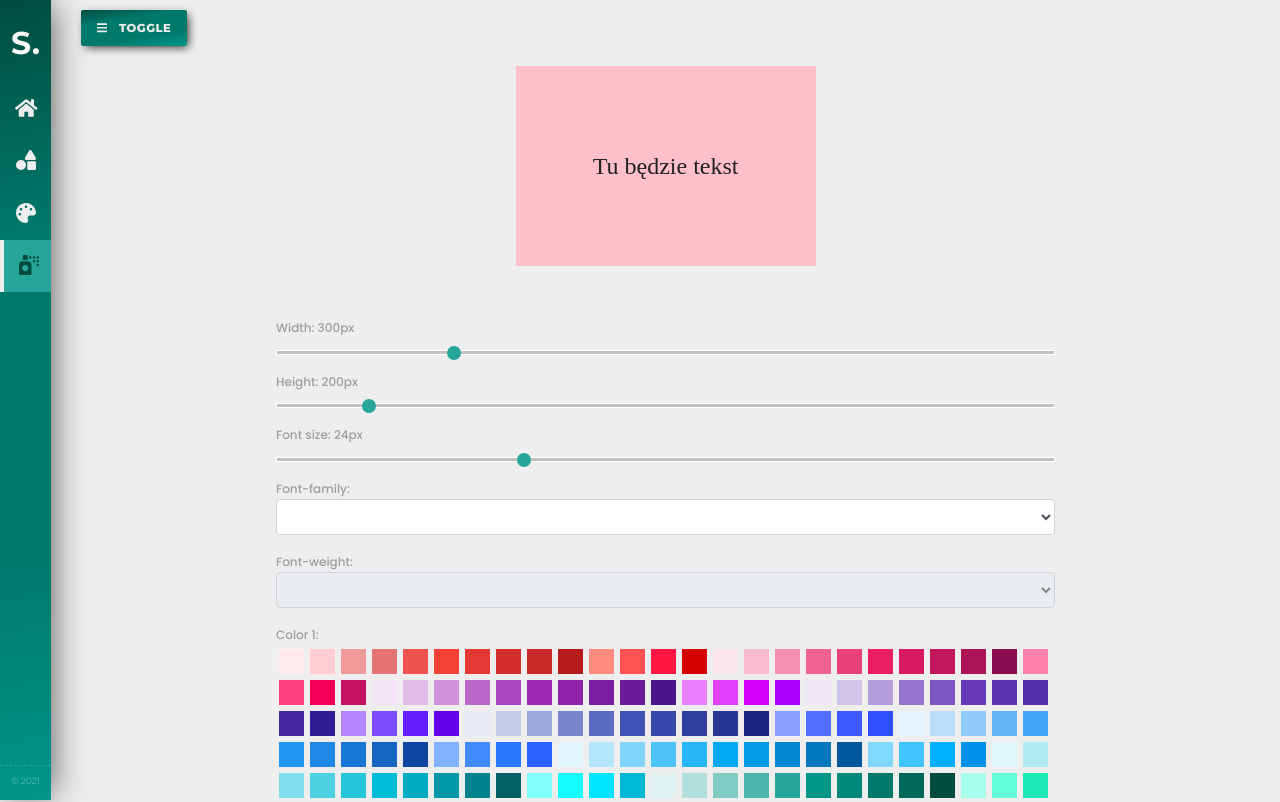
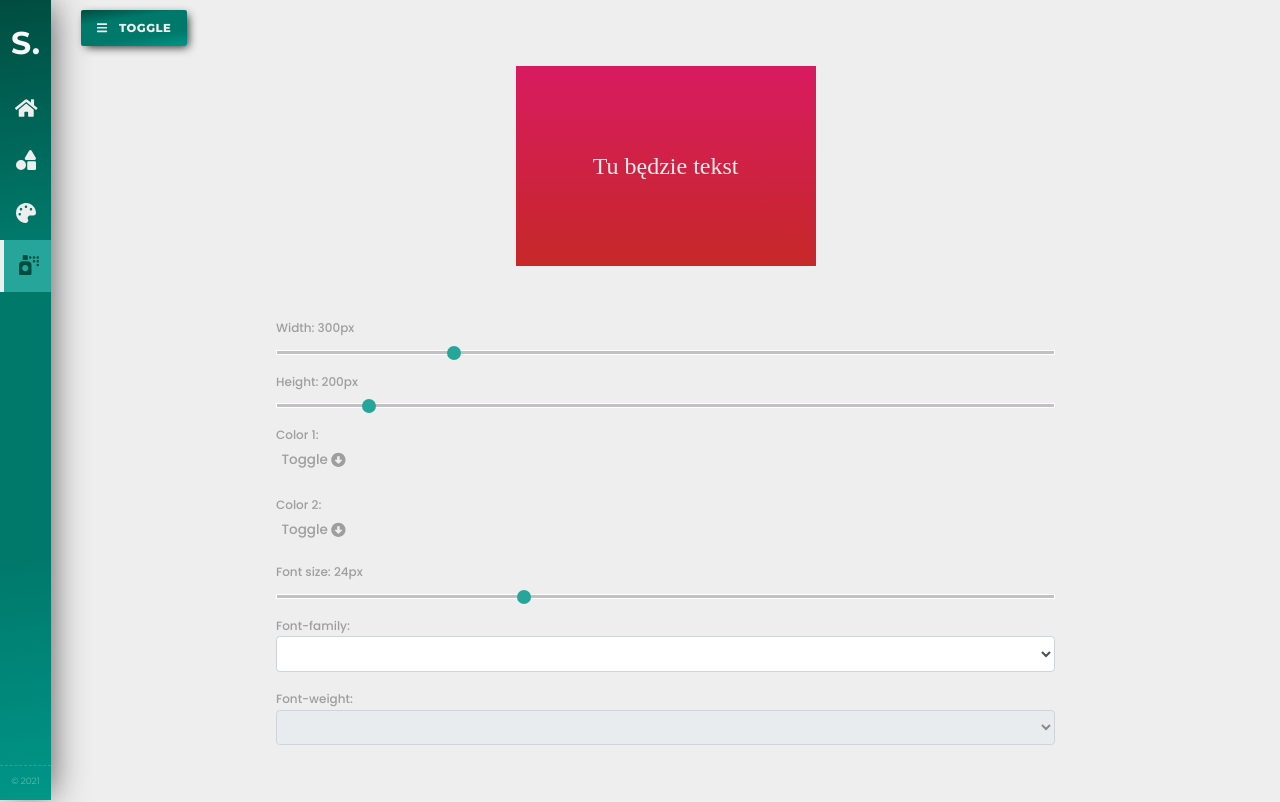
Before and after one commit to bartlomiejwyszecki/CSS-Application, an Angular app: page /banner-generator in a window 1280 px wide. Shown: the top 802 px of the page. Built offline with nearby package versions, Linux system fonts and the light colour scheme.

Commit message:
Colors section in banner generator completed.

```diff
--- a/src/app/components/banner-generator/banner-generator.component.html
+++ b/src/app/components/banner-generator/banner-generator.component.html
@@ -5,14 +5,58 @@
         </div>
     </div>
 
+    <!-- Settings -->
+
     <div class="settings">
+
+        <!-- Width and height -->
+
         <label for="customRange2" class="form-label">Width: {{ width }}px</label>
         <input type="range" class="form-range" min="100" max="1000" step="20" id="customRange2" [(ngModel)]="width">
 
         <label for="customRange2" class="form-label">Height: {{ height }}px</label>
         <input type="range" class="form-range" min="100" max="1000" step="20" id="customRange2" [(ngModel)]="height">
 
-        <label for="customRange2" class="form-label">Font size: {{ fontSize }}px</label>
+        <!-- Colors -->
+
+        <div class="colorsLabel">
+            <label class="form-label">Color 1:</label>
+            <div class="colorToggler">Toggle
+                <div class="button" [ngClass]="{'activated' : colorsToggler }">
+                    <a class="waves-effect waves-light" (click)="colorsToggler = !colorsToggler"><i class="fas fa-arrow-alt-circle-up"></i></a>
+                </div>
+            </div>
+        </div>
+        <div class="colorsContainer" [ngClass]="{'activated' : colorsToggler }">
+            <label for="customRange2" class="form-label">Color 1 percentage: {{ percentage1 }}%</label>
+            <input type="range" class="form-range" min="0" max="100" step="1" id="customRange2" [(ngModel)]="percentage1">
+
+            <div class="colors">
+                <div class="color" *ngFor="let c of colors" [style.background]="c" (click)="color1 = c"></div>
+            </div>
+        </div>
+
+        <div class="colorsLabel" style="padding-top: 20px;">
+            <label class="form-label">Color 2:</label>
+            <div class="colorToggler">Toggle
+                <div class="button" [ngClass]="{'activated' : colorsToggler2 }">
+                    <a class="waves-effect waves-light" (click)="colorsToggler2 = !colorsToggler2"><i class="fas fa-arrow-alt-circle-up"></i></a>
+                </div>
+            </div>
+        </div>
+
+        <div class="colorsContainer" [ngClass]="{'activated' : colorsToggler2 }">
+            <label for="customRange2" class="form-label">Color 2 percentage: {{ percentage2 }}%</label>
+            <input type="range" class="form-range" min="0" max="100" step="1" id="customRange2" [(ngModel)]="percentage2">
+
+            <div class="colors">
+                <div class="color" *ngFor="let c of colors" [style.background]="c" (click)="color2 = c"></div>
+            </div>
+        </div>
+
+        <!-- Font ranges -->
+
+        <label for="customRange2" class="form-label" style="margin-top: 20px;">Font size: {{ fontSize }}px</label>
         <input type="range" class="form-range" min="2" max="72" step="2" id="customRange2" [(ngModel)]="fontSize">
 
         <div class="form-group">
@@ -30,10 +74,5 @@
                 </ng-container>
             </select>
         </div>
-
-        <label class="form-label">Color 1:</label>
-        <div class="colors">
-            <div class="color" *ngFor="let c of colors" [style.background]="c"></div>
-        </div>
     </div>
 </div>
--- a/src/app/components/banner-generator/banner-generator.component.scss
+++ b/src/app/components/banner-generator/banner-generator.component.scss
@@ -10,12 +10,13 @@
 @import url('https://fonts.googleapis.com/css2?family=Arvo:wght@400;700&display=swap');
 
 .container-fluid {
+    max-width: 100%;
     .banner {
         display: flex;
         justify-content: center;
         margin-bottom: 50px;
+        color: #eeeeee;
         .content {
-            background: pink;
             text-align: center;
             max-width: 90%;
             display: flex;
@@ -44,9 +45,59 @@
         input {
             margin-top: 0px;
         }
+        .colorsLabel {
+            .colorToggler {
+            font-size: 0.9em;
+            font-weight: 500;
+            padding: 0.2em 0em 0.2em 0.4em;
+            color: #9e9e9e;
+                .button {
+                    display: inline-flex;
+                    font-size: 1.1em;
+                    transition: 0.8s;
+                    a:hover {
+                        color: #00695c;
+                    }
+                }
+                .activated {
+                    transform: rotate(180deg);
+                    transition: 0.8s;
+                }
+            }
+        }
+        .colorsContainer {
             .colors {
                 display: flex;
                 flex-wrap: wrap;
+                .color:hover {
+                    transform: scale(2, 2);
+                    transition: 0.4s;
+                    box-shadow: 0px 0px 8px #424242;
+                }
+            }
+            .form-label {
+                margin-top: 10px;
+                max-width: 90%;
+                margin-left: 15px;
+                margin-right: auto;
+                color: #212121;
+                font-weight: 700;
+            }
+            input {
+                max-width: 90%;
+                margin-left: 15px;
+                margin-right: auto;
+            }
+        }
+        .activated {
+            display: none;
+        }
+    }
+}
+
+@media only screen and (min-width: 992px) {
+    .colors {
+        width: 94%;
         .color {
             width: 25px;
             height: 25px;
@@ -54,4 +105,14 @@
         }
     }
 }
+
+@media only screen and (max-width: 992px) {
+    .colors {
+        width: 100%;
+        .color {
+            width: 20px;
+            height: 20px;
+            margin: 2px;
         }
+    }
+}
--- a/src/app/components/banner-generator/banner-generator.component.ts
+++ b/src/app/components/banner-generator/banner-generator.component.ts
@@ -8,14 +8,29 @@ import { COLORS } from './assets/colors';
   styleUrls: ['./banner-generator.component.scss']
 })
 export class BannerGeneratorComponent implements DoCheck {
+
+  //Width and height
   width = 300;
   height = 200;
+
+  //Colors variables
+  color1 = '#d81b60';
+  percentage1 = 0;
+  color2 = '#c62828';
+  percentage2 = 100;
+
+  colors: string[] = COLORS;
+
+  colorsToggler = true;
+  colorsToggler2 = true;
+
+  //Font variables
   font;
   id;
   fontSize = 24;
   fontWeight;
+
   fonts: Font[] = FONTS;
-  colors: string[] = COLORS;
 
   getBannerStyles() {
     return {
@@ -23,7 +38,8 @@ export class BannerGeneratorComponent implements DoCheck {
       height: `${this.height}px`,
       fontFamily: `${this.font}`,
       fontSize: `${this.fontSize}px`,
-      fontWeight: `${this.fontWeight}`
+      fontWeight: `${this.fontWeight}`,
+      backgroundImage: `linear-gradient(to bottom, ${this.color1} ${this.percentage1}%, ${this.color2} ${this.percentage2}%)`
     };
   }
 
```
Lines whose indentation alone changed are shown as unchanged.
